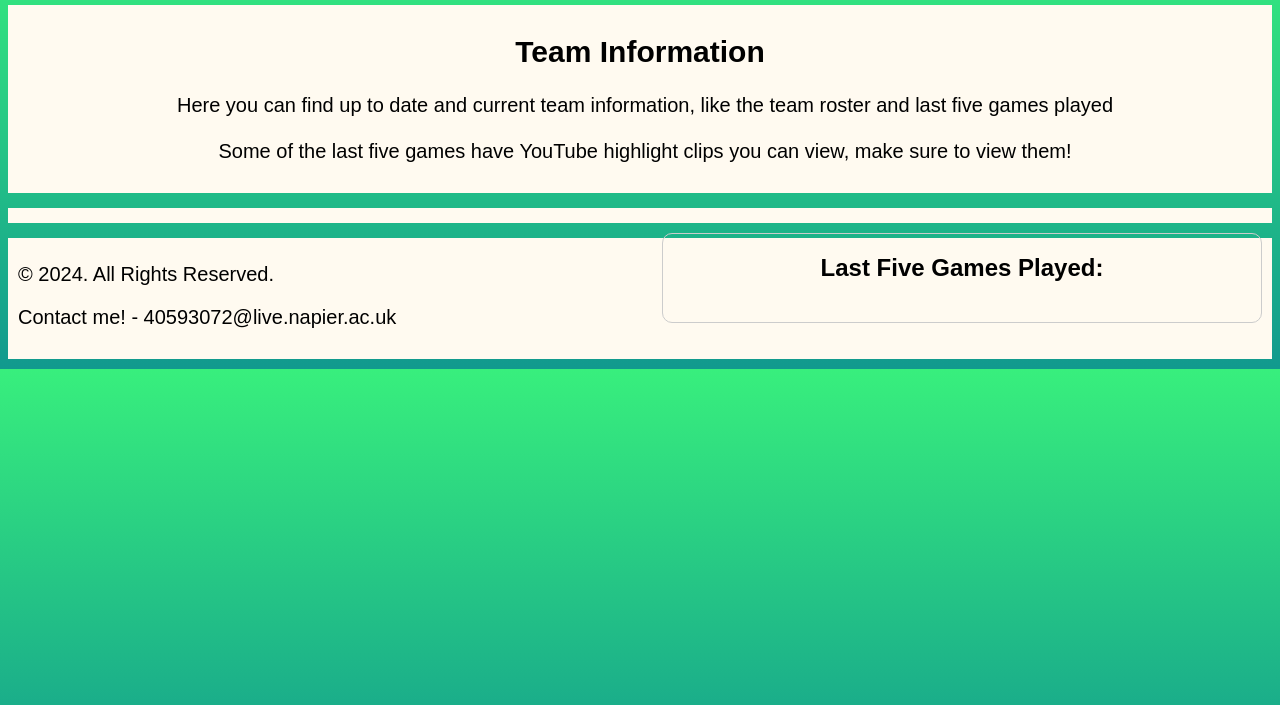
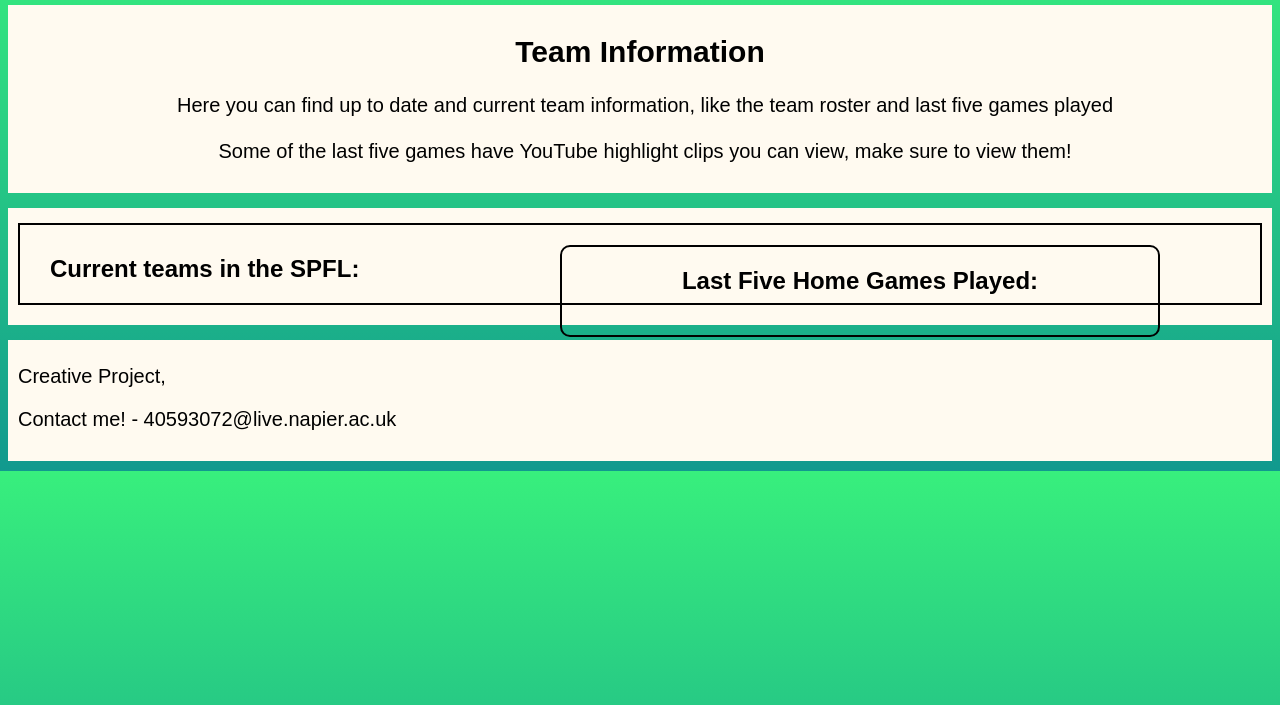
Before and after one commit to josephfanning/josephfanning.github.io, a website: page teamTracker.html in a window 1280 px wide. Shown: the part 73-778 px from the top of the page. Drawn offline with Linux system fonts and the light colour scheme; no server answers.

Commit message:
made some changes to the footer and other misc items + changes to styling of teamTracker.html

```diff
--- a/BusinessLayer/style.css
+++ b/BusinessLayer/style.css
@@ -62,7 +62,7 @@ footer {
 
 /* CSS styling for different text elements */
 
-h1, h2, h3, p, li, footer, label, input, button, .drawer, ul, li{
+h1, h2, h3, p, li, footer, label, input, button, .drawer, ul, li, .events-Header, .event, .events-container, .teams-header, .team, .teams-container{
   font-family: arial;
 }
 
@@ -140,6 +140,22 @@ li {
   cursor: pointer;
   margin-left: 10px;
   display: inline-flex;
+}
+
+/* animation for the different pages to fade in */
+.nav-fade-in {
+  opacity: 0;
+  animation: fadeInAnimation 0.5s ease-in forwards;
+}
+
+/* animation for the different pages to fade in instead of popping into existance*/
+@keyframes fadeInAnimation {
+  from {
+    opacity: 0;
+  }
+  to {
+    opacity: 1;
+  }
 }
 
                     /* Styling for the slideshow on the main page */
@@ -237,6 +253,8 @@ li {
   padding-left: 30px;
 }
 
+                                            /* earlyHistory.html stuff
+
 /* used in earlyHistory.html for image styling */
 .image-Container1, .image-Container2, .image-Container3, .image-Container4, .image-Container5 {
   display: flex;
@@ -248,23 +266,6 @@ li {
   width: 300px;
   cursor: pointer;
   position: relative;
-}
-
-
-/* animation for the different pages to fade in */
-.nav-fade-in {
-  opacity: 0;
-  animation: fadeInAnimation 0.5s ease-in forwards;
-}
-
-/* animation for the different pages to fade in */
-@keyframes fadeInAnimation {
-  from {
-    opacity: 0;
-  }
-  to {
-    opacity: 1;
-  }
 }
 
 /* used in earlyHistory.html for text styling */
@@ -281,10 +282,7 @@ li {
 .fade-in {
   opacity: 1;
 }
-
-                         /* quiz styling as shown on celticQuiz.html */
-
-
+                                              /* celticQuiz.html stuff */
 /* Style the quiz container */
 #quizContainer {
 
@@ -325,7 +323,7 @@ li {
   background-color: grey;
 }
 
-                                          /* KIT HISTORY PAGE CSS*/
+                                          /* KIT HISTORY PAGE CSS */
 
 /* Style for kit year */
 .kit-year {
@@ -353,7 +351,13 @@ li {
 
                                         /* TEAMTRACKER PAGE CSS */
 
-/* styling for the whole r */
+.container-wrapper {
+  border: 2px solid black;
+  box-sizing: content-box;
+  margin: 10px;
+}
+
+/* styling for the whole container that includes everything */
 .events-container {
   display: flex;
   flex-direction: column;
@@ -362,13 +366,11 @@ li {
   margin: 20px auto;
   width: 80%;
   max-width: 600px;
-  border: 1px solid #ccc;
+  border: 2px solid black;
   border-radius: 10px;
   padding: 20px;
   box-sizing: border-box;
-  margin-left: auto; /* Center horizontally */
-  margin-right: auto; /* Center horizontally */
-  overflow-y: auto; /* Enable vertical scrolling if content exceeds container height */
+  overflow-y: auto; /* enables scrolling if content exceeds the container height */
 }
 
 /* Style the events header */
@@ -378,15 +380,21 @@ li {
   margin-bottom: 20px; /* Margin below the header */
 }
 
+/* container holding events styling */
+.events-container {
+  float: right;
+  width: calc(50% - 10px); /* sets the width for the events container */
+  margin-right: 100px; /* closes some between teams and events */
+}
+
 /* Define styles for each event */
 .event {
   margin-bottom: 30px; /* to give some more space between the events*/
   text-align: center;
-  border-bottom: 1px solid #ccc; /*  adds a small grey border-line to the bottom of each event to seperate them */
+  border-bottom: 1px solid black; /*  adds a small grey border-line to the bottom of each event to seperate them */
   padding-bottom: 10px; /* adds padding below each event to allow space */
   font-size: 20px
 }
-
 
 .event a{
   /* used to take away colour and underlining of hyperlinked text within events-container */
@@ -400,39 +408,33 @@ li {
   height: auto; /* Maintain aspect ratio */
 }
 
-.events-container {
-  float: right;
-  width: calc(50% - 10px); /* Set width for the events container */
-  margin-right: 10px; /* Add some space between events and teams */
-}
-
-                                         /* Team stuff for teamTracker.html */
-
-.events-container,
-.teams-container {
-  border: 1px solid #ccc;
-  border-radius: 10px;
-  padding: 20px;
-  box-sizing: border-box;
-}
-
-.events-header,
-.teams-header {
+/* font sizes for teams header and the events header */
+.events-header, .teams-header {
   font-size: 24px;
   font-weight: bold;
   margin-bottom: 20px;
 }
 
-/* Add any additional styles as needed */
-.events-Header, .event, .events-container, .teams-header, .team, .teams-container{
-  font-family: Arial;
+/* title text for teams div */
+.teams-header {
+  font-size: 24px; /* Adjust font size */
+  font-weight: bold; /* Bold font */
+  margin-left: 30px;
+  margin-top: 30px;
 }
 
+/* initialise margins for the team images */
+.team img {
+  margin-left: 60px;
+  margin-bottom: 5px;
+  margin-right: 10px;
+}
                                           /* KitHistory styling page */
+
 /* most elements here are declared in kits.js as they were dynamically created when the JSON file was grabbed */
 
 .kit-set {
-  border: 1px solid #ccc;
+  border: 2px solid black;
   border-radius: 5px;
   padding: 20px;
   margin-bottom: 20px;
@@ -443,6 +445,7 @@ li {
   position: relative; /* Position relative for absolute positioning */
 }
 
+/* styling for the images in the kit set */
 .kit-set img {
   width: 150px; /* Set the width of each image */
   height: auto; /* Maintain aspect ratio */
--- a/teamTracker.html
+++ b/teamTracker.html
@@ -51,24 +51,26 @@
         </div>
 
 <main>
-    <!-- uses javascript to use an API call to a database and dynamically display the last five results in order of most recent to the least recent. -->
-    <div class="events-container">
-        <div class="events-header">Last Five Games Played:</div>
-        <div id="events"></div>
+
+    <div class="container-wrapper">
+        <!-- uses javascript to use an API call to a database and dynamically display the last five results in order of most recent to the least recent. -->
+        <div class="events-container">
+            <div class="events-header">Last Five Home Games Played:</div>
+            <div id="events"></div>
+        </div>
+
+        <div class="teams-container">
+            <div class="teams-header">Current teams in the SPFL:</div>
+            <div id="teams"></div>
+        </div>
     </div>
 
-    <div id="teams"></div>
-<!--    <div class="roster-container">-->
-<!--        <div class="roster-header"> Current Team Roster:</div>-->
-<!--        <div id="roster"></div>-->
-<!--    </div>-->
 </main>
 
 <footer>
-    <!-- footer with copyright info and contact info -->
-    <p> &copy; 2024. All Rights Reserved. </p>
+    <!-- footer with contact info -->
+    <p> Creative Project, </p>
     <p> Contact me! - 40593072@live.napier.ac.uk</p>
 </footer>
-
 </body>
 </html>
```
Also changed, not shown: BusinessLayer/teamTracker.js (+2 -25 lines), celticQuiz.html (+2 -2 lines), earlyHistory.html (+3 -2 lines), index.html (+7 -44 lines), kitHistory.html (+3 -3 lines).
